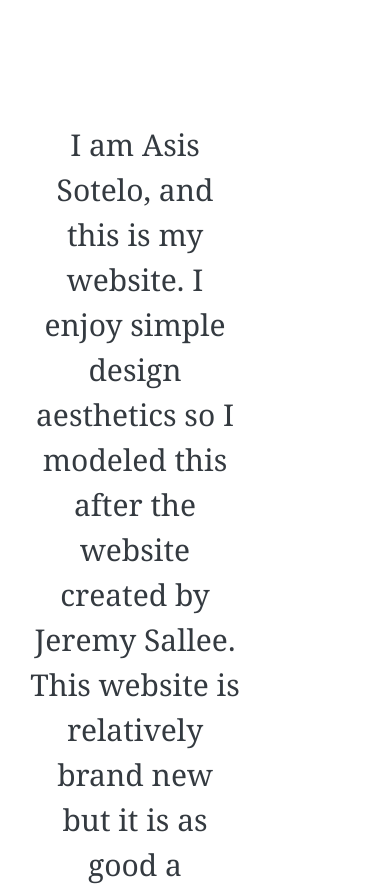
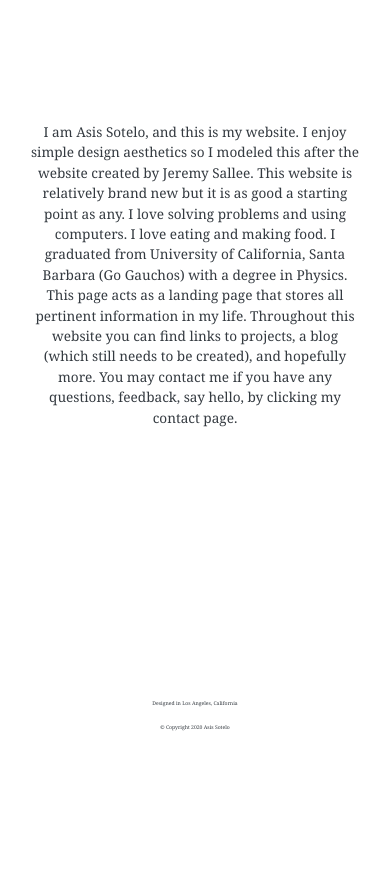
Before and after one commit to AsisASotelo/personal_website, a React (Create React App) app: page /home in a window 390 px wide. Shown: the part 780-1676 px from the top of the page. Built offline with nearby package versions, Linux system fonts and the light colour scheme.

Commit message:
Fix Font Size

```diff
--- a/src/component/Home_Component.js
+++ b/src/component/Home_Component.js
@@ -40,7 +40,7 @@ class Home extends React.Component {
                         <Fade bottom>
 
                                 <div class="row">
-                                    <div class="col-8 offset-md-2">
+                                    <div class="col-md-8 offset-md-2">
                                     <p class="blocktext">{`${item.comment}`}</p>
                                     </div>
                                 </div>
--- a/src/index.css
+++ b/src/index.css
@@ -42,7 +42,7 @@ code {
 }
 
 .blocktext{
-  font-size:30px;
+  font-size:80%;
 }
 
 .intro {
```
